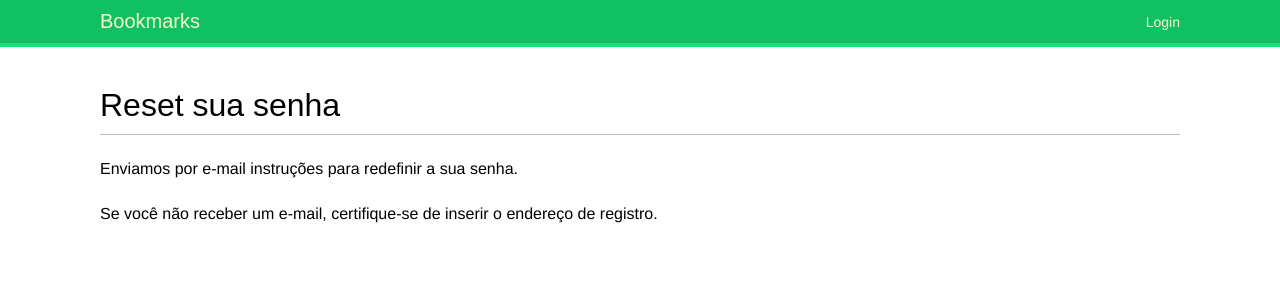
After one commit to LHerdy/bookmarks, a Django app: page /password_reset/done/ in a window 1280 px wide. The commit adds this page. Shown: the top 300 px of the page. Run offline with Django 3.2, Linux system fonts and the light colour scheme; some web fonts are replaced.

Commit message:
Changing password views.

```diff
--- a/account/urls.py
+++ b/account/urls.py
@@ -7,7 +7,15 @@ app_name = 'account'
 urlpatterns = [
     # post views
     #path('', views.user_login, name='login'),
-    path('login', auth_views.LoginView.as_view(), name='login'),
+
+    path('login/', auth_views.LoginView.as_view(), name='login'),
     path('logout/', auth_views.LogoutView.as_view, name='logout'),
+
+    #reset password urls
+    path('password_reset/done/', auth_views.PasswordResetDoneView.as_view(), name='password_reset'),
+    path('password_reset_done', auth_views.PasswordResetConfirmView.as_view(), name='password_reset_done'),
+    path('reset/<uidb64>/<token>/', auth_views.PasswordResetCompleteView.as_view(), name='password_reset_confim'),
+    path('reset/done/', auth_views.PasswordResetCompleteView.as_view(), name='password_reset_complete'),
+
     path('', views.dashboard, name='dashboard'),
 ]
--- a/bookmarks/settings.py
+++ b/bookmarks/settings.py
@@ -131,3 +131,5 @@ STATIC_ROOT = os.path.join(os.path.dirname(BASE_DIR), "static")
 LOGIN_REDIRECT_URL = 'dashboard'
 LOGIN_URL = 'login'
 LOGOUT_URL = 'logout'
+
+EMAIL_BACKEND = 'django.core.mail.backends.comsole.EmailBackend'
--- a/templates/base.html
+++ b/templates/base.html
@@ -14,10 +14,10 @@
         <a href="{% url "dashboard" %}">My dashboard</a>
       </li>
       <li {% if section == "images" %}class="selected"{% endif %}>
-        <a href="#">Images</a>
+        <a href="#">Imagens</a>
       </li>
-      <li {% if section == "Pessoas" %}class="selected"{% endif %}>
-        <a href="#">People</a>
+      <li {% if section == "people" %}class="selected"{% endif %}>
+        <a href="#">Pessoas</a>
       </li>
     </ul>
   {% endif %}
--- a/templates/registration/login.html
+++ b/templates/registration/login.html
@@ -13,5 +13,6 @@
             <input type="hidden" name="next" value="{{ next }}"/>
             <p><input type="submit" value="Login"></p>
         </form>
+    <p><a href="{% url "passowrd_reset" %}">Esqueceu sua senha?</a> </p>
     </div>
 {% endblock %}
--- /dev/null
+++ b/templates/registration/password_reset_complete.html
@@ -0,0 +1,6 @@
+{% extends "base.html" %}
+{% block title %}Senha resetada{% endblock %}
+{% block contetn %}
+    <h1>Senha definida</h1>
+    <p>Sua senha foi definida. Você pode<a href="{% url "account:login" %}">logar agora</a></p>
+{% endblock %}
--- /dev/null
+++ b/templates/registration/password_reset_done.html
@@ -0,0 +1,7 @@
+{% extends "base.html" %}
+{% block title %}Reset sua senha{% endblock %}
+{% block content %}
+    <h1>Reset sua senha</h1>
+    <P>Enviamos por e-mail instruções para redefinir a sua senha.</P>
+    <P>Se você não receber um e-mail, certifique-se de inserir o endereço de registro.</P>
+{% endblock %}
--- /dev/null
+++ b/templates/registration/password_reset_email.html
@@ -0,0 +1,4 @@
+Alguém solicitou a redefinição do e-mail {{ email }}.
+Click no link: {{ protocol }} : //{{ domain }}
+{% url "account:password_reset_confim" uidb64=uid token=token %}
+Seu nome de usuário caso tenha esquicido: {{ user.get_username }}
```
Also changed, not shown: templates/registration/password_reset_confirm.html (added, +17 -0 lines), templates/registration/password_reset_form.html (added, +10 -0 lines).
